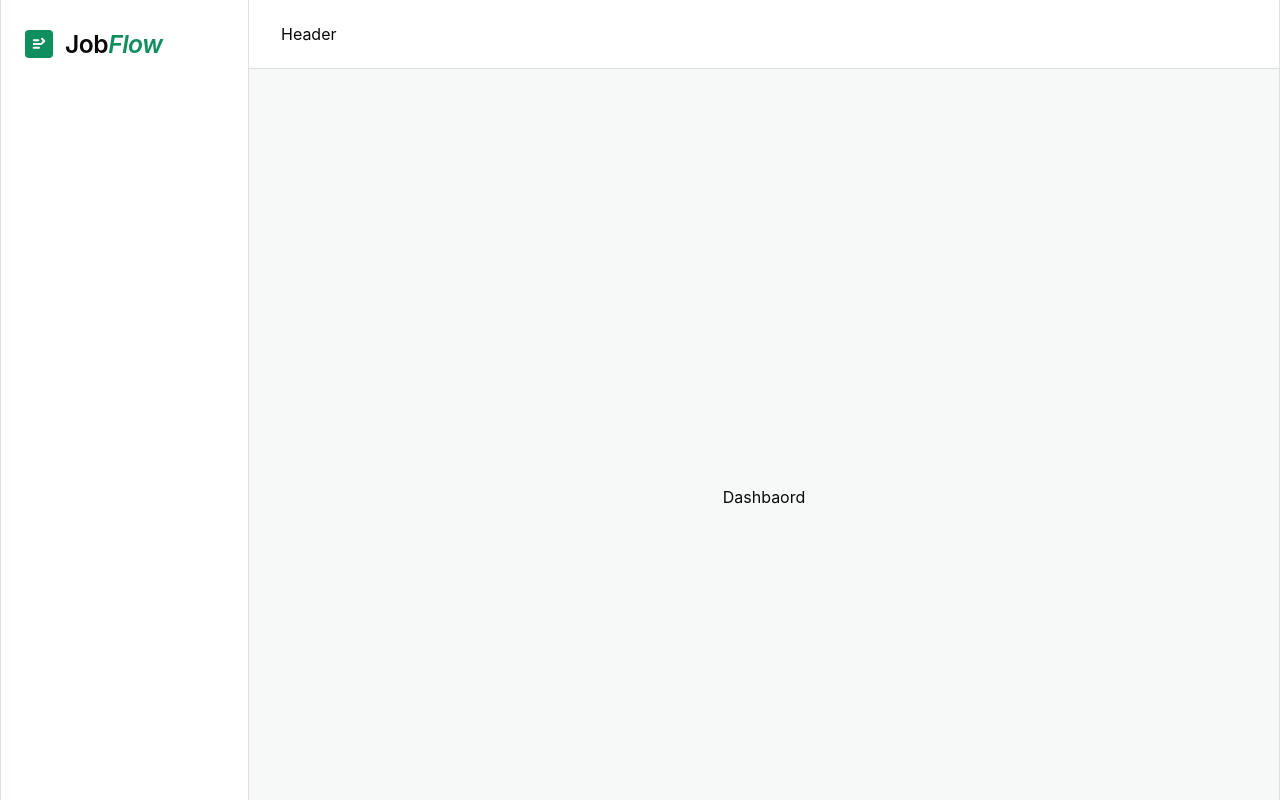
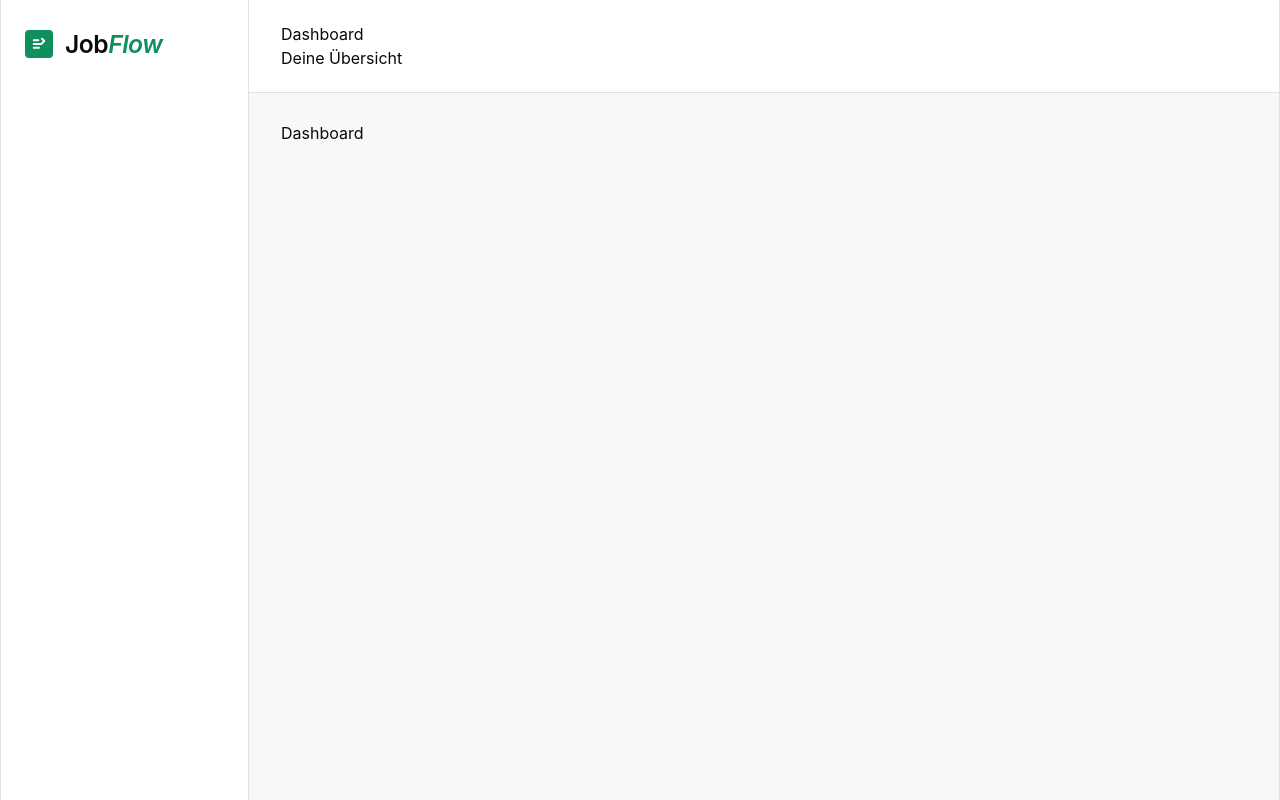
Before and after one commit to sascha-mueller/JobFlow, a React (Vite) app in the folder frontend/: page /dashboard in a window 1280 px wide. Shown: the top 800 px of the page. Built offline with nearby package versions, Linux system fonts and the light colour scheme.

Commit message:
add ui.store, vars for titles and metadata dashboard

```diff
--- a/frontend/src/layouts/partials/Header.tsx
+++ b/frontend/src/layouts/partials/Header.tsx
@@ -1,5 +1,22 @@
+import { useUiStore } from "@/stores/ui.store";
+
 const Header = () => {
-  return <header className="header">Header</header>;
+  const { title, subtitle, metaTitle, metaDescription } = useUiStore(
+    (s) => s.pageMeta
+  );
+
+  return (
+    <>
+      <title>{metaTitle}</title>
+      <meta name="description" content={metaDescription} />
+      <header className="header">
+        <div className="header__titles">
+          <h1 className="header__title">{title}</h1>
+          {subtitle && <p className="header__subtitle">{subtitle}</p>}
+        </div>
+      </header>
+    </>
+  );
 };
 
 export default Header;
--- a/frontend/src/pages/Dashboard.tsx
+++ b/frontend/src/pages/Dashboard.tsx
@@ -1,7 +1,17 @@
-export default function Dashbaord() {
-  return (
-    <div className="flex flex-col items-center justify-center min-h-screen gap-4">
-      Dashbaord
-    </div>
-  );
+import { useEffect } from "react";
+import { useUiStore } from "@/stores/ui.store";
+
+export default function Dashboard() {
+  const setPageMeta = useUiStore((s) => s.setPageMeta);
+
+  useEffect(() => {
+    setPageMeta({
+      title: "Dashboard",
+      subtitle: "Deine Übersicht",
+      metaTitle: "Dashboard | JobFlow",
+      metaDescription: "Verwalte deine Bewerbungen auf einen Blick.",
+    });
+  }, [setPageMeta]);
+
+  return <div>Dashboard</div>;
 }
--- /dev/null
+++ b/frontend/src/stores/ui.store.ts
@@ -0,0 +1,26 @@
+import { create } from "zustand";
+
+interface PageMeta {
+  title: string;
+  subtitle: string;
+  metaTitle: string;
+  metaDescription: string;
+}
+
+interface UiStore {
+  pageMeta: PageMeta;
+  setPageMeta: (meta: Partial<PageMeta>) => void;
+}
+
+const defaults: PageMeta = {
+  title: "",
+  subtitle: "",
+  metaTitle: "JobFlow",
+  metaDescription: "",
+};
+
+export const useUiStore = create<UiStore>((set) => ({
+  pageMeta: defaults,
+  setPageMeta: (meta) =>
+    set((state) => ({ pageMeta: { ...state.pageMeta, ...meta } })),
+}));
```
